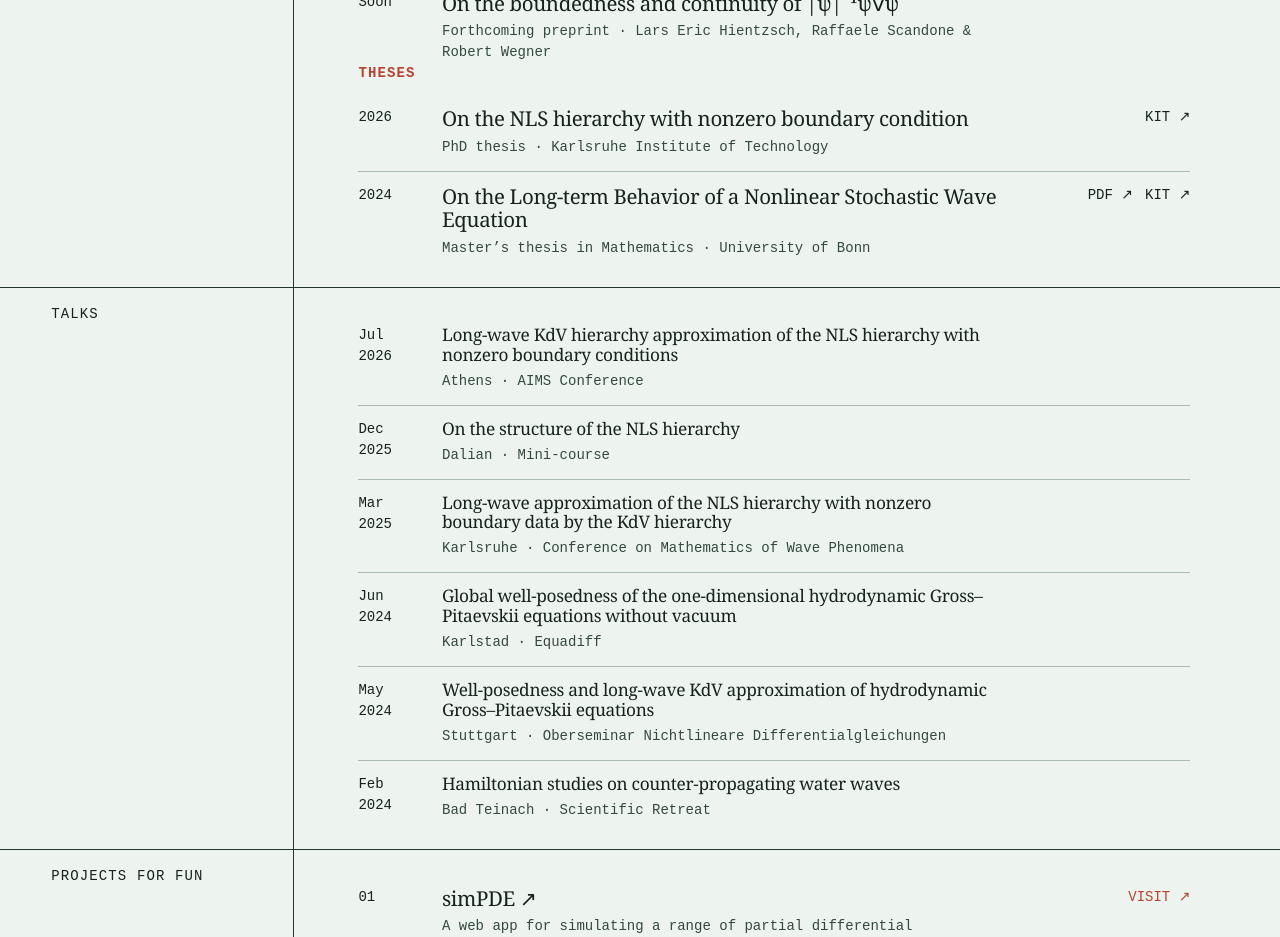
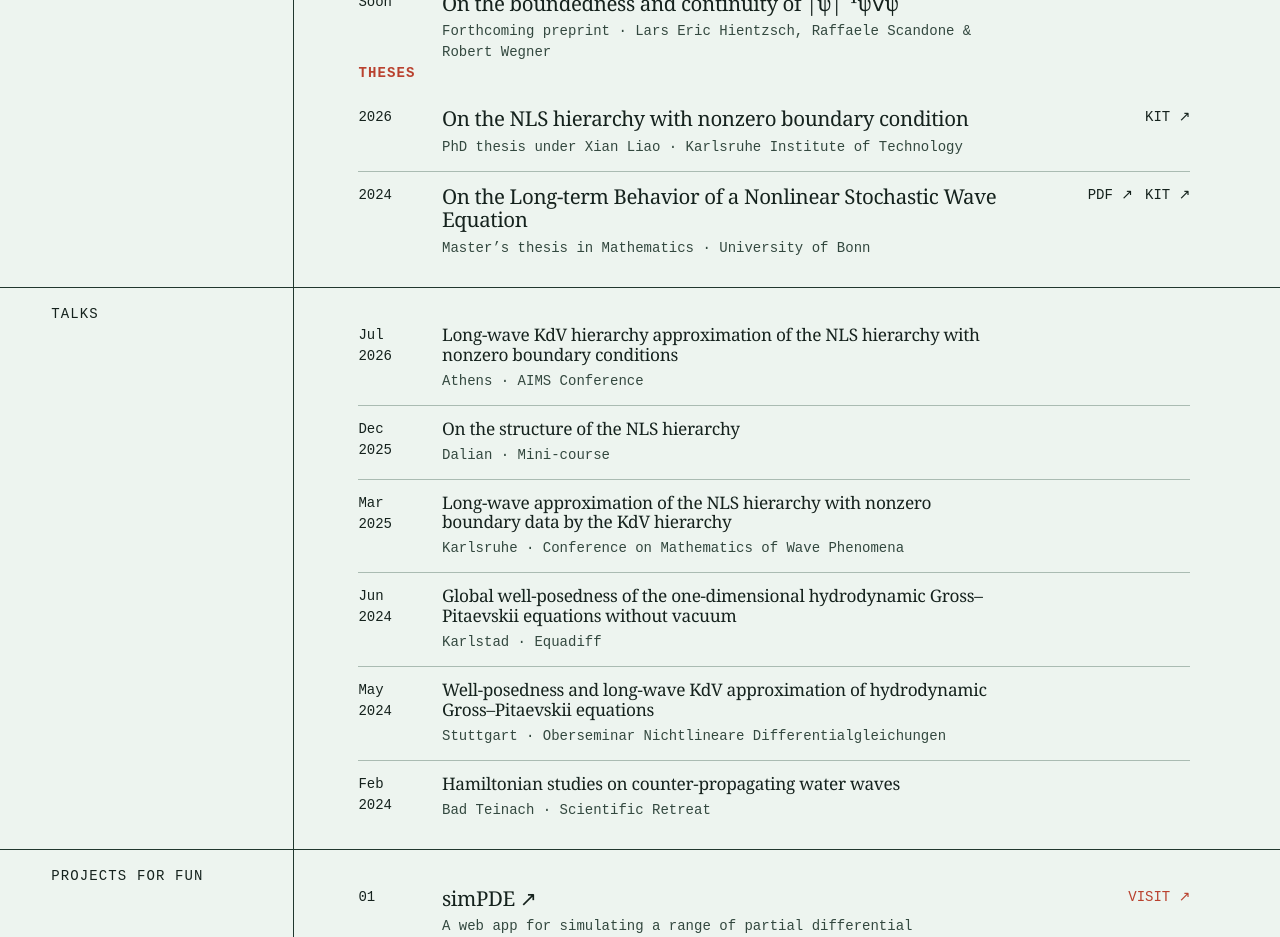
Before and after one commit to Robert-Wegner/Robert-Wegner.github.io, a Next.js app: page / in a window 1280 px wide. Shown: the part 860-1797 px from the top of the page. Built offline with nearby package versions, Linux system fonts and the light colour scheme.

Commit message:
Add PhD supervisor to thesis entry

```diff
--- a/app/page.tsx
+++ b/app/page.tsx
@@ -58,7 +58,7 @@ const sections: { title: string; items: Item[] }[] = [
       {
         year: '2026',
         title: 'On the NLS hierarchy with nonzero boundary condition',
-        detail: 'PhD thesis · Karlsruhe Institute of Technology',
+        detail: 'PhD thesis under Xian Liao · Karlsruhe Institute of Technology',
         links: [{ label: 'KIT', href: 'https://www.waves.kit.edu/theses.php' }],
       },
       {
--- a/public/index.html
+++ b/public/index.html
@@ -63,7 +63,7 @@
           <h2 class="category">Theses</h2>
           <article class="publication">
             <span class="year">2026</span>
-            <div><h2>On the NLS hierarchy with nonzero boundary condition</h2><p>PhD thesis · Karlsruhe Institute of Technology</p></div>
+            <div><h2>On the NLS hierarchy with nonzero boundary condition</h2><p>PhD thesis under Xian Liao · Karlsruhe Institute of Technology</p></div>
             <div class="links"><a href="https://www.waves.kit.edu/theses.php">KIT ↗</a></div>
           </article>
           <article class="publication">
```
